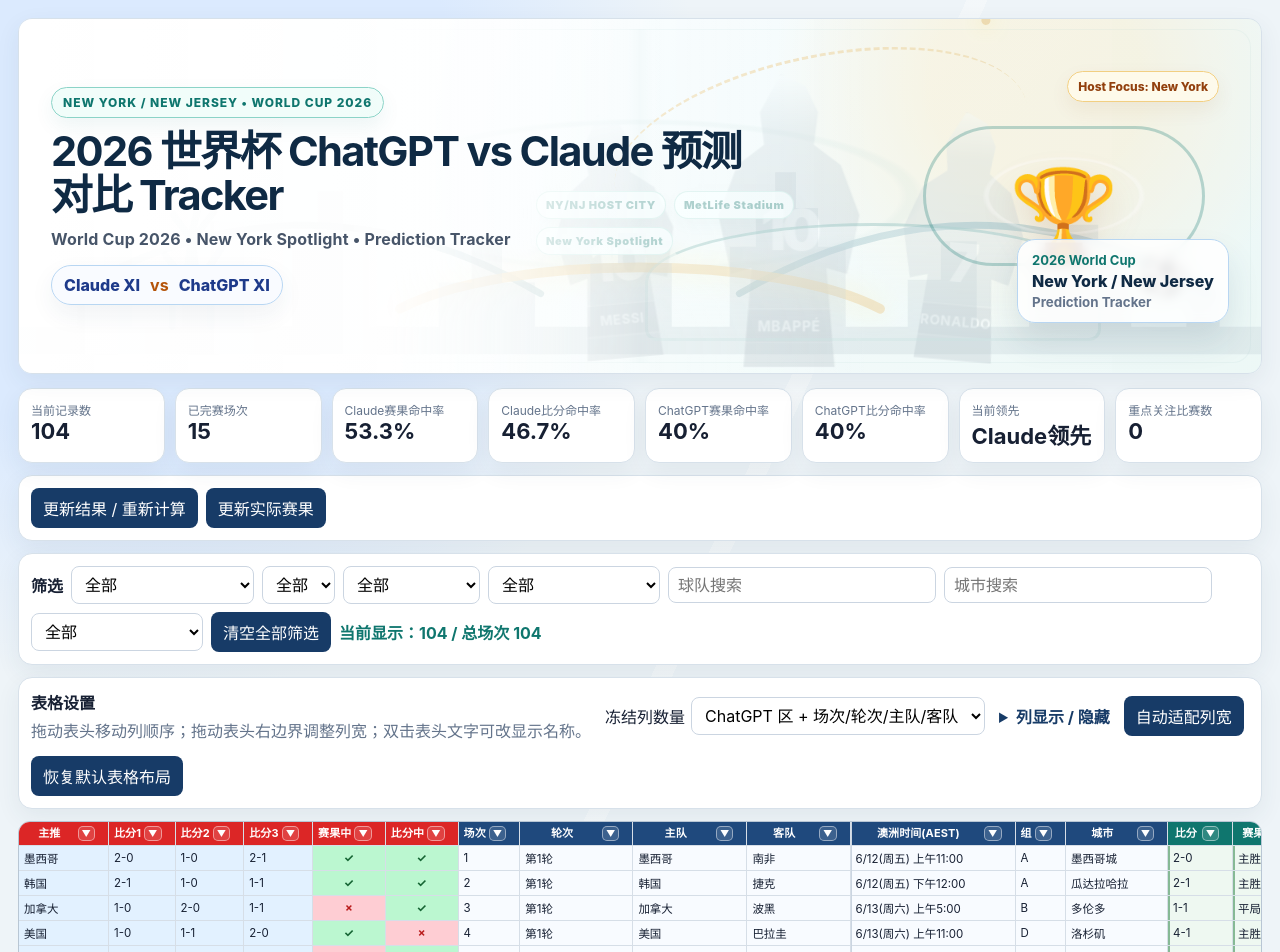
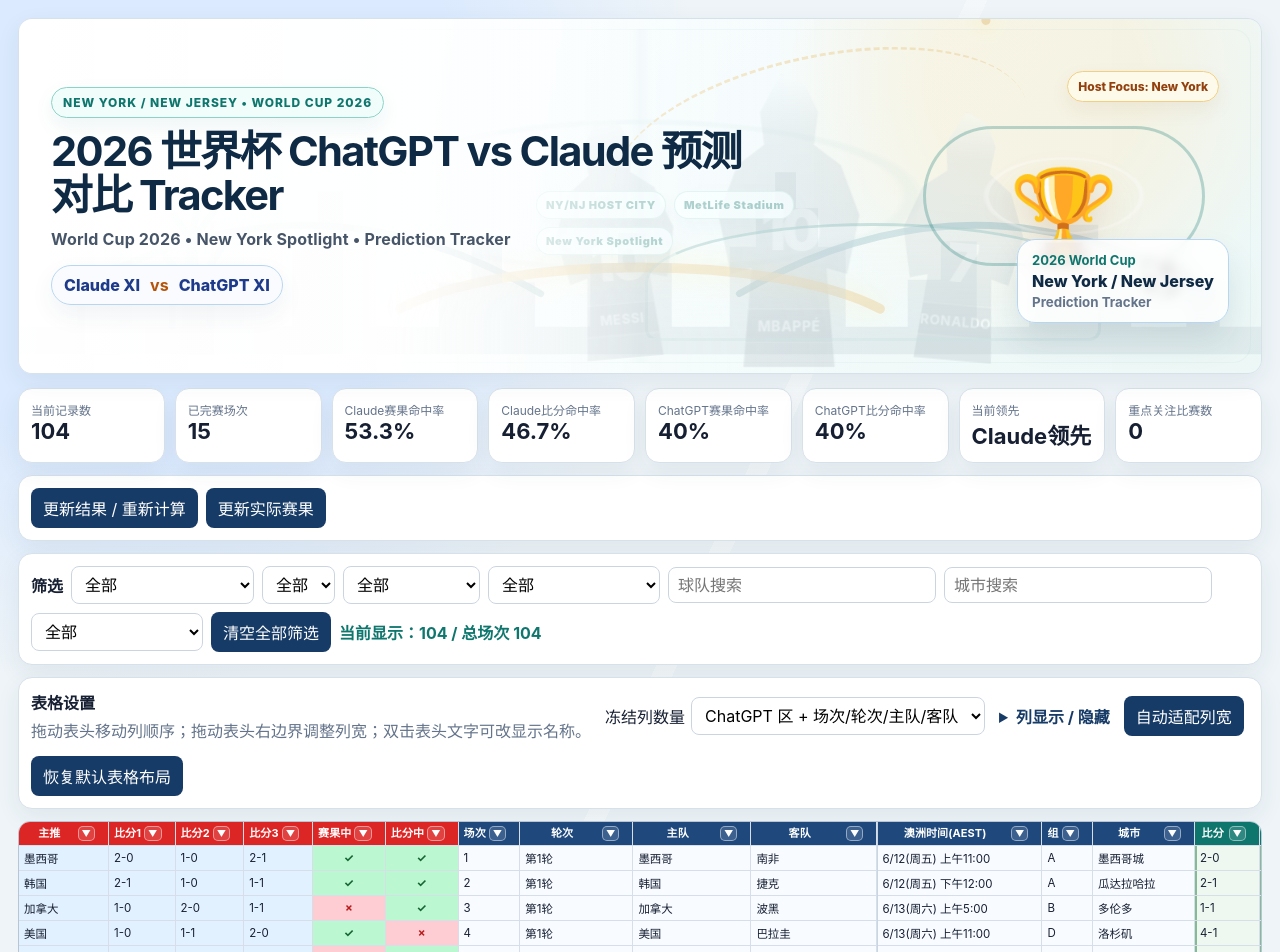
Before and after one commit to xingshu19890327/world-cup-prediction-tracker, a React (Vite) app: page / in a window 1280 px wide. Shown: the top 952 px of the page. Built offline with nearby package versions, Linux system fonts and the light colour scheme.

Commit message:
Fix team display names in match table

```diff
--- a/src/components/MatchTable.tsx
+++ b/src/components/MatchTable.tsx
@@ -1,6 +1,7 @@
 import { useEffect, useMemo, useRef, useState } from 'react';
 import type { ColumnFiltersState, MatchPrediction } from '../types';
 import { clearTableLayout, loadTableLayout, saveTableLayout } from '../utils/storage';
+import { matchTeamDisplayName } from '../utils/teamDisplay';
 
 export type TableColumn = { key: keyof MatchPrediction; label: string; fullLabel?: string; group: string; defaultWidth: number; minWidth?: number; maxWidth?: number; lowFrequency?: boolean };
 
@@ -13,8 +14,8 @@
   { key: 'chatgptAnyScoreHit', label: '比分中', fullLabel: 'ChatGPT比分命中', group: 'gpt', defaultWidth: 72, minWidth: 64, maxWidth: 92 },
   { key: 'matchNo', label: '场次', group: 'base', defaultWidth: 48, minWidth: 44, maxWidth: 58 },
   { key: 'round', label: '轮次', group: 'base', defaultWidth: 70, minWidth: 62, maxWidth: 100 },
-  { key: 'homeTeam', label: '主队', group: 'base', defaultWidth: 95, minWidth: 82, maxWidth: 128 },
-  { key: 'awayTeam', label: '客队', group: 'base', defaultWidth: 95, minWidth: 82, maxWidth: 128 },
+  { key: 'homeTeam', label: '主队', group: 'base', defaultWidth: 118, minWidth: 92, maxWidth: 190 },
+  { key: 'awayTeam', label: '客队', group: 'base', defaultWidth: 118, minWidth: 92, maxWidth: 190 },
   { key: 'australiaTime', label: '澳洲时间(AEST)', group: 'base', defaultWidth: 135, minWidth: 120, maxWidth: 165 },
   { key: 'group', label: '组', group: 'base', defaultWidth: 42, minWidth: 38, maxWidth: 52 },
   { key: 'city', label: '城市', group: 'base', defaultWidth: 95, minWidth: 82, maxWidth: 128 },
@@ -50,6 +51,11 @@
 const filterValue = (value: unknown) => String(value ?? '').trim() || blankValueLabel;
 
 const actualResultKeys: (keyof MatchPrediction)[] = ['actualScore', 'actualResult', 'completionStatus', 'chatgptActualWinner'];
+
+const displayValue = (match: MatchPrediction, key: keyof MatchPrediction) => {
+  if (key === 'homeTeam' || key === 'awayTeam') return matchTeamDisplayName(match, key);
+  return String(match[key] ?? '');
+};
 
 export default function MatchTable({ matches, allMatches, columnFilters, onColumnFiltersChange, onOpen }: { matches: MatchPrediction[]; allMatches: MatchPrediction[]; columnFilters: ColumnFiltersState; onColumnFiltersChange:(filters:ColumnFiltersState)=>void; onOpen:(m:MatchPrediction)=>void }) {
   const [layout, setLayout] = useState(loadTableLayout);
@@ -115,7 +121,7 @@
   const calculateAutoWidths = (sourceColumns = orderedColumns, sourceMatches = matches) => {
     const sampleRows = sourceMatches.slice(0, 40);
     return sourceColumns.reduce<Record<string, number>>((widths, column) => {
-      const values = sampleRows.map((match) => String(match[column.key] ?? ''));
+      const values = sampleRows.map((match) => displayValue(match, column.key));
       const longest = values.reduce((max, value) => Math.max(max, [...value].reduce((sum, char) => sum + (char.charCodeAt(0) > 255 ? 12 : 7), 0)), 0);
       const filterSpace = filterableKeys.has(column.key) ? 24 : 10;
       widths[column.key] = clampWidth(column, Math.max(column.defaultWidth, Math.ceil(longest + filterSpace + 18)));
@@ -309,7 +315,7 @@
                 const frozen = index < layout.frozenColumns;
                 const width = widthForColumn(column);
                 const style = frozen ? { left: leftOffsets[index], width, minWidth: width } : { width, minWidth: width };
-                const value = String(match[column.key] ?? '');
+                const value = displayValue(match, column.key);
                 const pendingActual = isPending && actualResultKeys.includes(column.key);
                 const completedActual = isCompleted && actualResultKeys.includes(column.key);
                 const hitClass = value === '✓' ? 'ok' : value === '×' ? 'bad' : '';
@@ -317,6 +323,7 @@
                   key={column.key}
                   className={`${column.group} ${frozen ? 'frozen' : ''} ${completedActual ? 'actualCompleted' : ''} ${pendingActual ? 'actualPending' : ''} ${hitClass}`}
                   style={style}
+                  title={value}
                 >
                   {column.key === 'completionStatus' && (isCompleted || isPending)
                     ? <span className={`statusBadge ${isCompleted ? 'statusDone' : 'statusPending'}`}>{value}</span>
--- /dev/null
+++ b/src/utils/teamDisplay.ts
@@ -0,0 +1,9 @@
+import type { MatchPrediction } from '../types';
+
+const trackerChineseDisplayNames: Record<string, string> = {
+  '刚果': '刚果民主共和国',
+};
+
+export const teamDisplayName = (teamName: string) => trackerChineseDisplayNames[teamName] ?? teamName;
+
+export const matchTeamDisplayName = (match: MatchPrediction, key: 'homeTeam' | 'awayTeam') => teamDisplayName(String(match[key] ?? ''));
```
